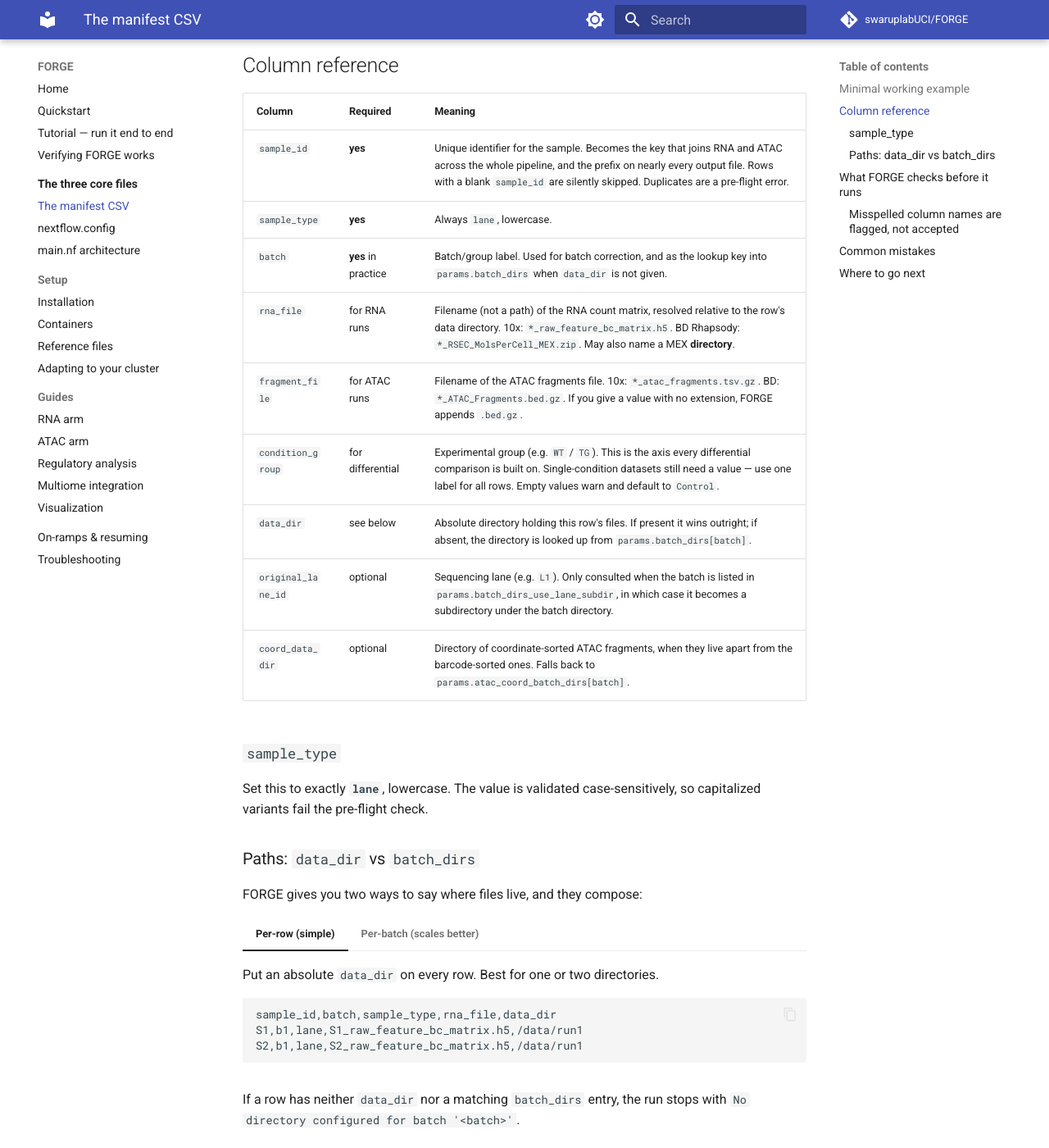
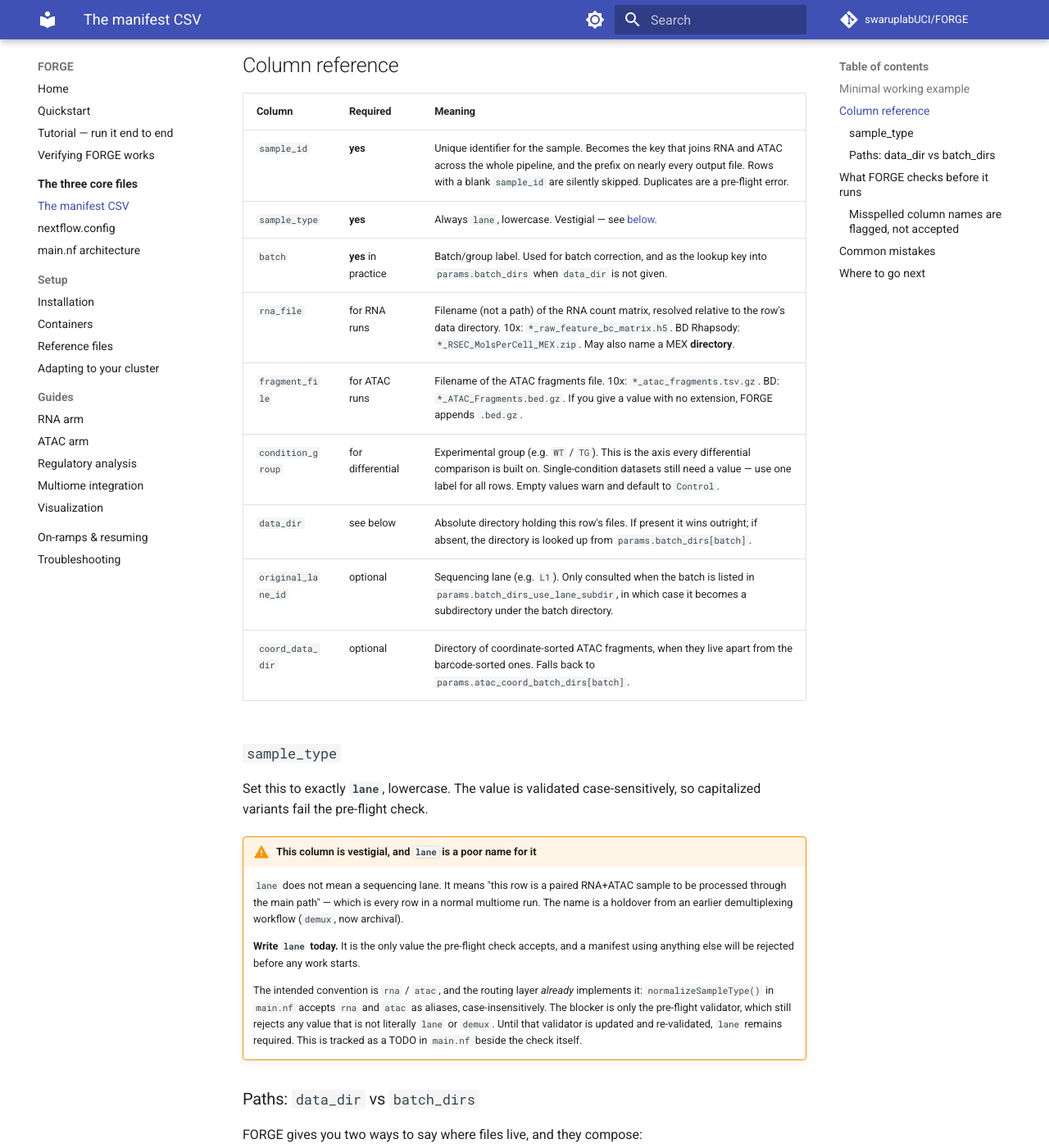
Before and after one commit to swaruplabUCI/FORGE, an MkDocs documentation site: the page built from docs/core/manifest.md, in a window 1280 px wide and 1400 px high, scrolled down 925 px. Shown: the whole window at 82% size. Built offline with MkDocs 1.6.1 and Material for MkDocs 9.7.7, drawn with Linux system fonts in a browser that asks for light colours; comment, search, counter and statistics services are not loaded.

Commit message:
DOCS: say plainly that sample_type is vestigial, and TODO the retirement
sample_type is documented as "Always `lane`, lowercase" with no explanation, so
a reader reasonably assumes it means a sequencing lane. It does not. It means
"this row is a paired RNA+ATAC sample for the main path", which is every row in
a normal multiome run, and the name is a holdover from an earlier demultiplexing
workflow whose other value (`demux`) is archival.

The docs now say that, and still tell the reader to write `lane` today, because
that is the contract the pre-flight check enforces and a manifest using anything
else is rejected before any work starts.

Worth recording precisely, because it is not what you would guess from the
column: the routing layer ALREADY implements the intended rna/atac convention.
normalizeSampleType() at main.nf:306 accepts 'rna' and 'atac' as
case-insensitive aliases and has for some time. The only thing rejecting them is
the pre-flight validator, which tests membership in ['lane','demux'] literally.

So retiring 'lane' is a two-line widening of that one check, not a refactor.
TODO added beside the check itself rather than in a tracker, with the reason it
has not landed: 'lane' is the documented contract users are writing against
today, so the swap needs a sweep of every shipped manifest, dataset config and
doc example plus a re-validated full run before it can go in.

```diff
--- a/docs/core/manifest.md
+++ b/docs/core/manifest.md
@@ -45,7 +45,7 @@ WT_2p5_rep2,AD_multiome,lane,L1,WT_2p5_rep2_raw_feature_bc_matrix.h5,WT_2p5_rep2
 | Column | Required | Meaning |
 |---|---|---|
 | `sample_id` | **yes** | Unique identifier for the sample. Becomes the key that joins RNA and ATAC across the whole pipeline, and the prefix on nearly every output file. Rows with a blank `sample_id` are silently skipped. Duplicates are a pre-flight error. |
-| `sample_type` | **yes** | Always `lane`, lowercase. |
+| `sample_type` | **yes** | Always `lane`, lowercase. Vestigial — see [below](#sample_type). |
 | `batch` | **yes** in practice | Batch/group label. Used for batch correction, and as the lookup key into `params.batch_dirs` when `data_dir` is not given. |
 | `rna_file` | for RNA runs | Filename (not a path) of the RNA count matrix, resolved relative to the row's data directory. 10x: `*_raw_feature_bc_matrix.h5`. BD Rhapsody: `*_RSEC_MolsPerCell_MEX.zip`. May also name a MEX **directory**. |
 | `fragment_file` | for ATAC runs | Filename of the ATAC fragments file. 10x: `*_atac_fragments.tsv.gz`. BD: `*_ATAC_Fragments.bed.gz`. If you give a value with no extension, FORGE appends `.bed.gz`. |
@@ -58,6 +58,22 @@ WT_2p5_rep2,AD_multiome,lane,L1,WT_2p5_rep2_raw_feature_bc_matrix.h5,WT_2p5_rep2
 
 Set this to exactly **`lane`**, lowercase. The value is validated
 case-sensitively, so capitalized variants fail the pre-flight check.
+
+!!! warning "This column is vestigial, and `lane` is a poor name for it"
+    `lane` does not mean a sequencing lane. It means "this row is a paired
+    RNA+ATAC sample to be processed through the main path" — which is every row
+    in a normal multiome run. The name is a holdover from an earlier demultiplexing
+    workflow (`demux`, now archival).
+
+    **Write `lane` today.** It is the only value the pre-flight check accepts, and
+    a manifest using anything else will be rejected before any work starts.
+
+    The intended convention is `rna` / `atac`, and the routing layer *already*
+    implements it: `normalizeSampleType()` in `main.nf` accepts `rna` and `atac`
+    as aliases, case-insensitively. The blocker is only the pre-flight validator,
+    which still rejects any value that is not literally `lane` or `demux`. Until
+    that validator is updated and re-validated, `lane` remains required. This is
+    tracked as a TODO in `main.nf` beside the check itself.
 
 ### Paths: `data_dir` vs `batch_dirs`
 
```
Also changed, not shown: 1 other file.
